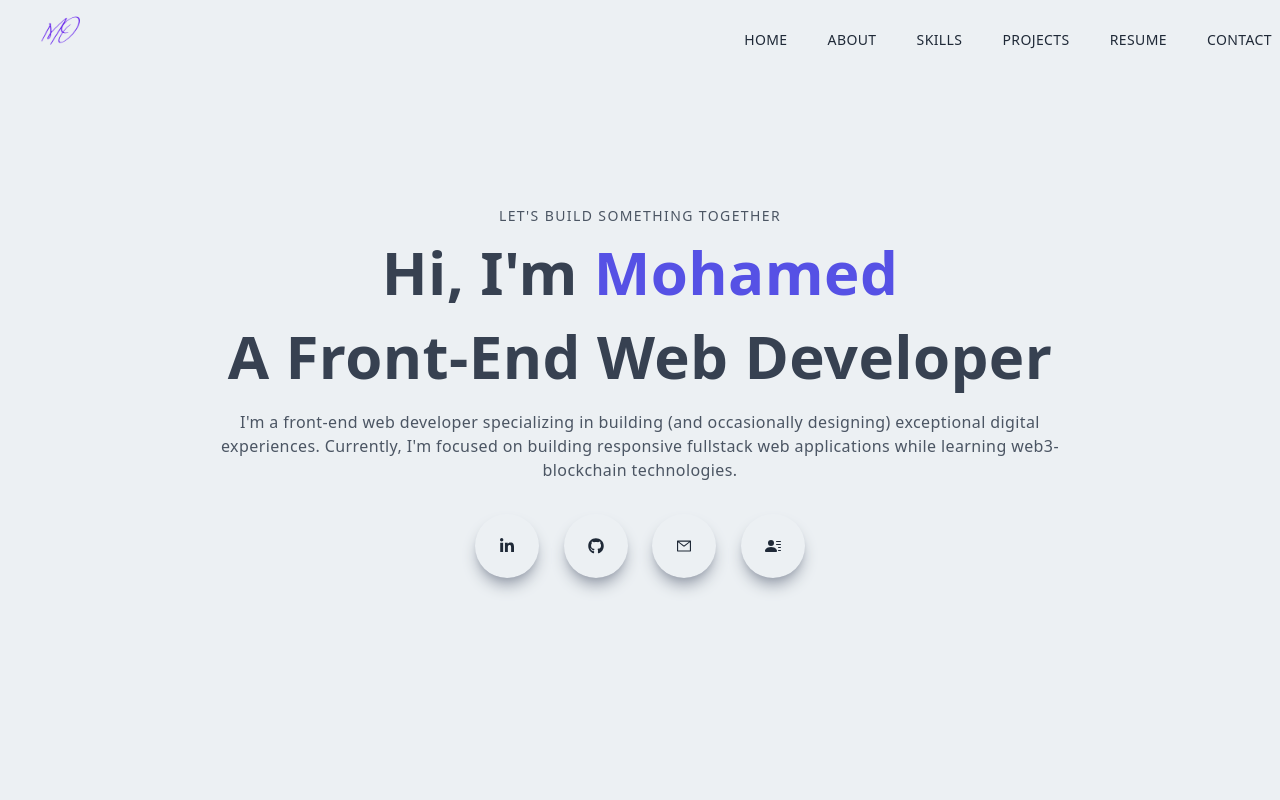
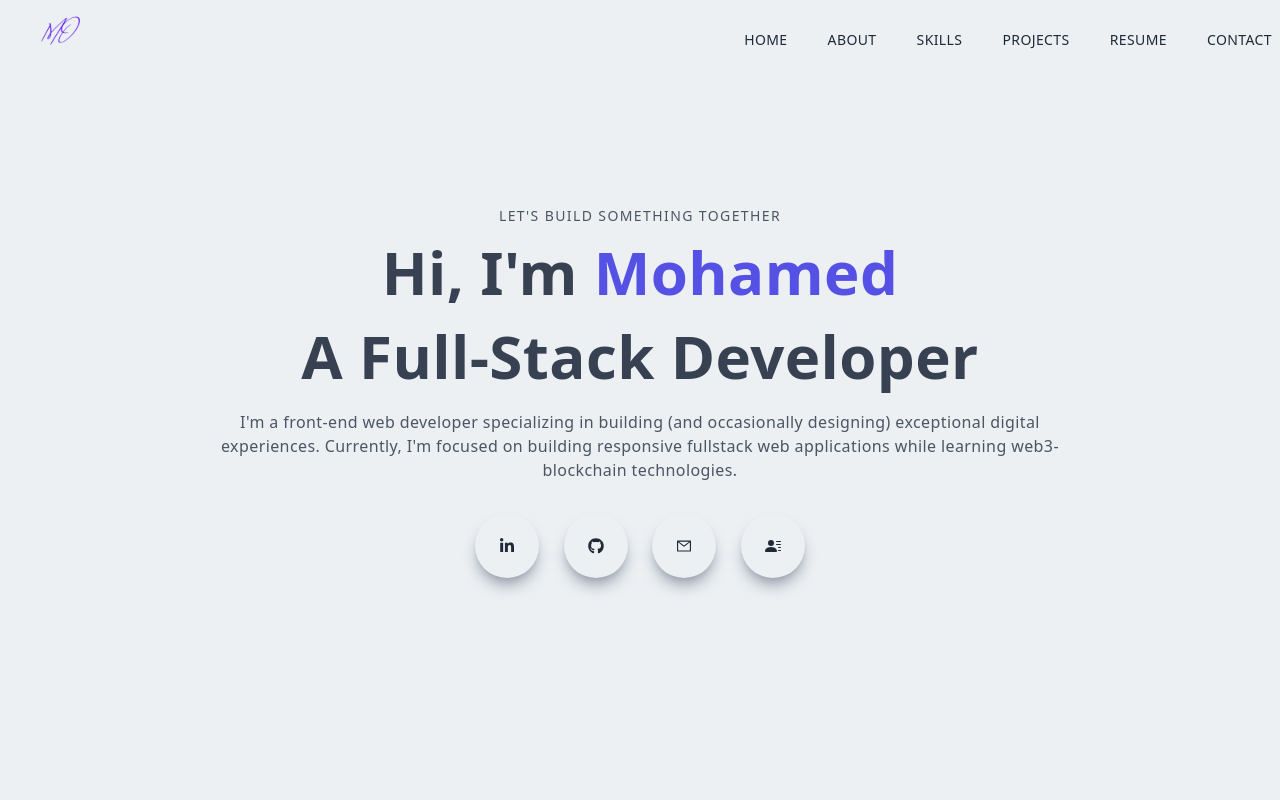
Before and after one commit to Mohamed90-stack/momo.portfolio, a Next.js app: page / in a window 1280 px wide. Shown: the top 800 px of the page. Built offline with nearby package versions, Linux system fonts and the light colour scheme.

Commit message:
Update Main.jsx

```diff
--- a/components/Main.jsx
+++ b/components/Main.jsx
@@ -15,7 +15,7 @@ const Main = () => {
                     Hi, I&apos;m <span className='text-[#5651e5]'> Mohamed</span>
                 </h1>
                 <h1 className='py-2 text-gray-700'>
-                    A Front-End Web Developer
+                    A Full-Stack Developer
                 </h1>
                 <p className='py-4 text-gray-600 max-w-[70%] m-auto'>
                     I&apos;m a front-end web developer specializing in building (and occasionally designing) exceptional digital experiences. Currently, I&apos;m focused on building responsive fullstack web applications while learning web3-blockchain technologies.
```
